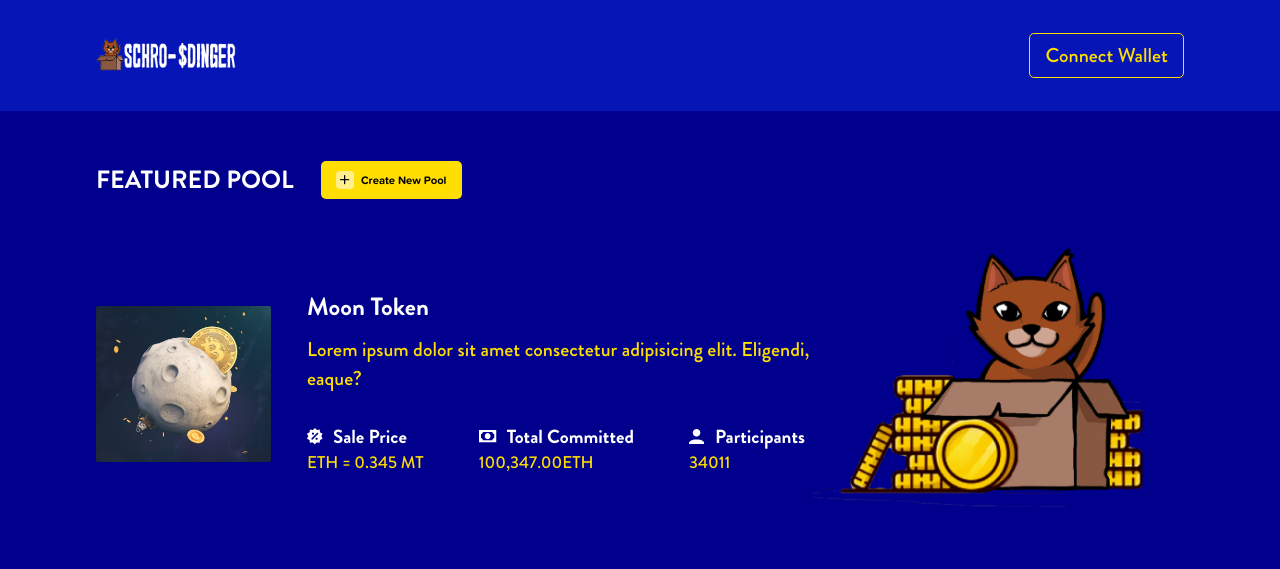
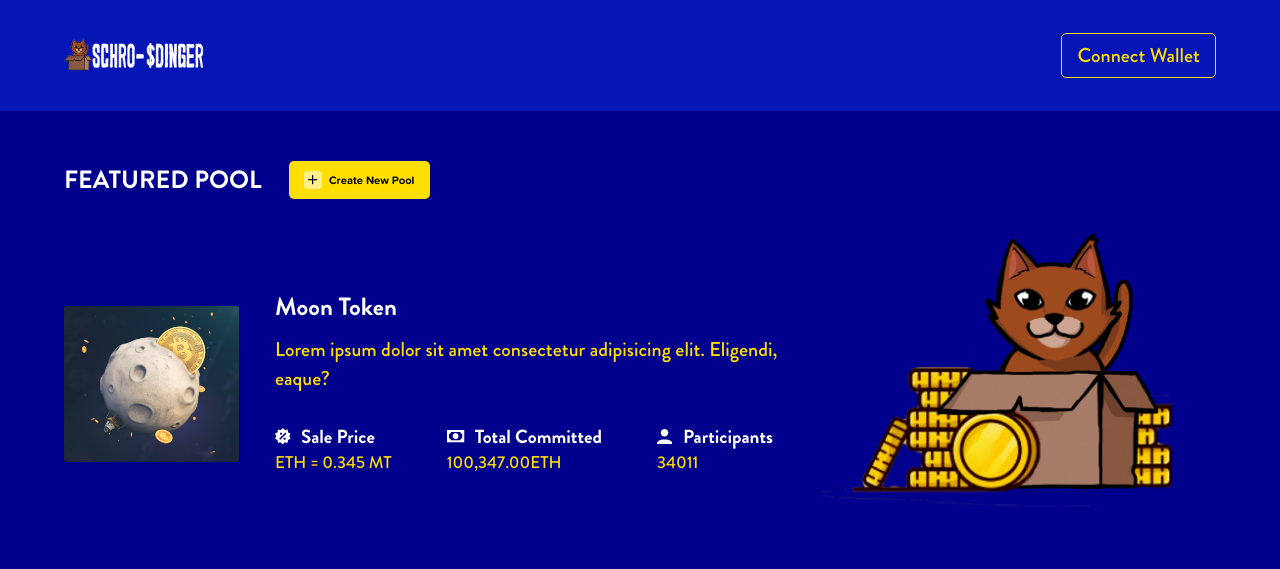
Before and after one commit to Razak-Gawusu/schro-dinger, a React (Create React App) app: page / in a window 1280 px wide. Shown: the top 569 px of the page. Built offline with nearby package versions, Linux system fonts and the light colour scheme.

Commit message:
resized container

```diff
--- a/src/sass/_basis.scss
+++ b/src/sass/_basis.scss
@@ -7,7 +7,7 @@ body{
 }
 
 .container{
-    width: 85%;
+    width: 90%;
     max-width: 1500px;
     margin: auto;
 }
--- a/src/sass/main.css
+++ b/src/sass/main.css
@@ -62,7 +62,7 @@ body {
 }
 
 .container {
-  width: 85%;
+  width: 90%;
   max-width: 1500px;
   margin: auto;
 }
@@ -146,7 +146,7 @@ body {
 }
 
 .container {
-  width: 85%;
+  width: 90%;
   max-width: 1500px;
   margin: auto;
 }
@@ -239,7 +239,7 @@ body {
 }
 
 .container {
-  width: 85%;
+  width: 90%;
   max-width: 1500px;
   margin: auto;
 }
@@ -371,7 +371,7 @@ body {
 }
 
 .container {
-  width: 85%;
+  width: 90%;
   max-width: 1500px;
   margin: auto;
 }
@@ -555,7 +555,7 @@ body {
 }
 
 .container {
-  width: 85%;
+  width: 90%;
   max-width: 1500px;
   margin: auto;
 }
@@ -773,7 +773,7 @@ body {
 }
 
 .container {
-  width: 85%;
+  width: 90%;
   max-width: 1500px;
   margin: auto;
 }
@@ -889,7 +889,7 @@ body {
 }
 
 .container {
-  width: 85%;
+  width: 90%;
   max-width: 1500px;
   margin: auto;
 }
@@ -1171,7 +1171,7 @@ body {
 }
 
 .container {
-  width: 85%;
+  width: 90%;
   max-width: 1500px;
   margin: auto;
 }
@@ -1302,7 +1302,7 @@ body {
 }
 
 .container {
-  width: 85%;
+  width: 90%;
   max-width: 1500px;
   margin: auto;
 }
@@ -1475,7 +1475,7 @@ body {
 }
 
 .container {
-  width: 85%;
+  width: 90%;
   max-width: 1500px;
   margin: auto;
 }
@@ -1878,7 +1878,7 @@ body {
 }
 
 .container {
-  width: 85%;
+  width: 90%;
   max-width: 1500px;
   margin: auto;
 }
@@ -2042,7 +2042,7 @@ body {
 }
 
 .container {
-  width: 85%;
+  width: 90%;
   max-width: 1500px;
   margin: auto;
 }
@@ -2233,7 +2233,7 @@ body {
 }
 
 .container {
-  width: 85%;
+  width: 90%;
   max-width: 1500px;
   margin: auto;
 }
```
